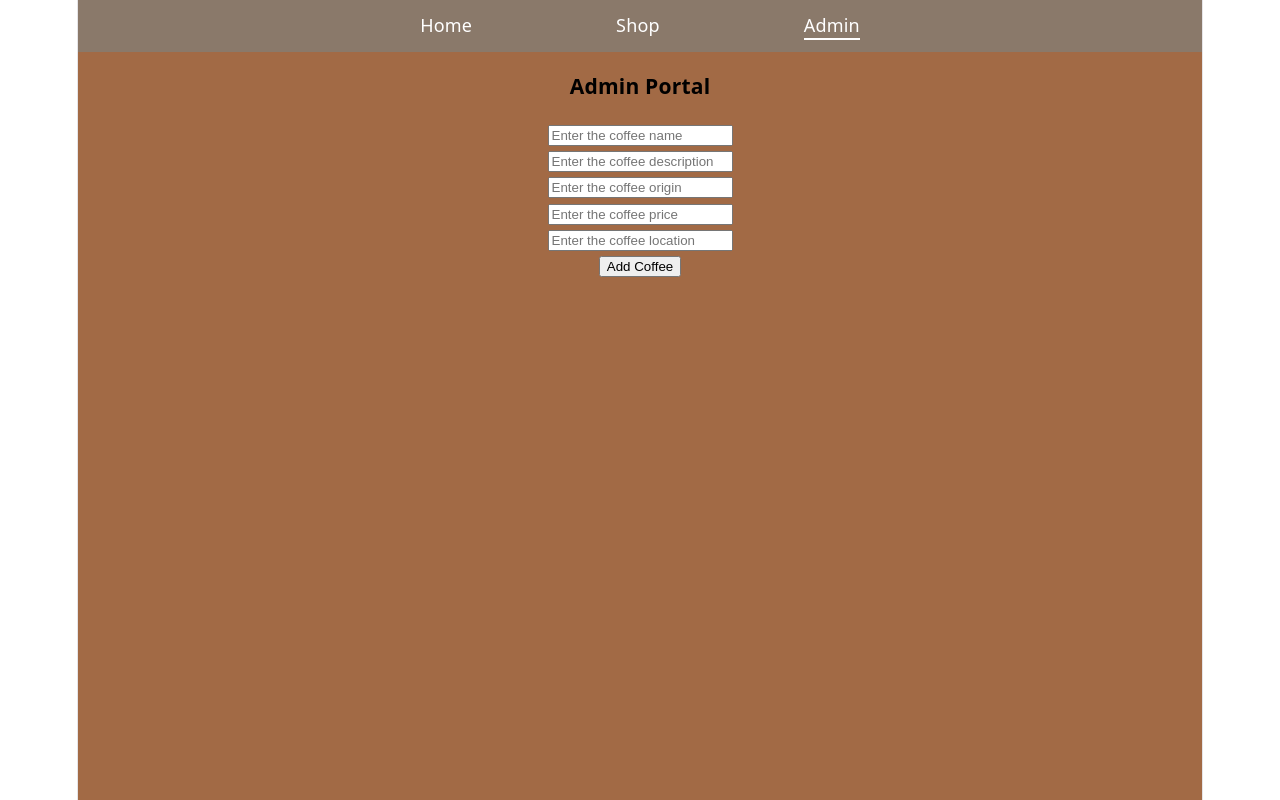
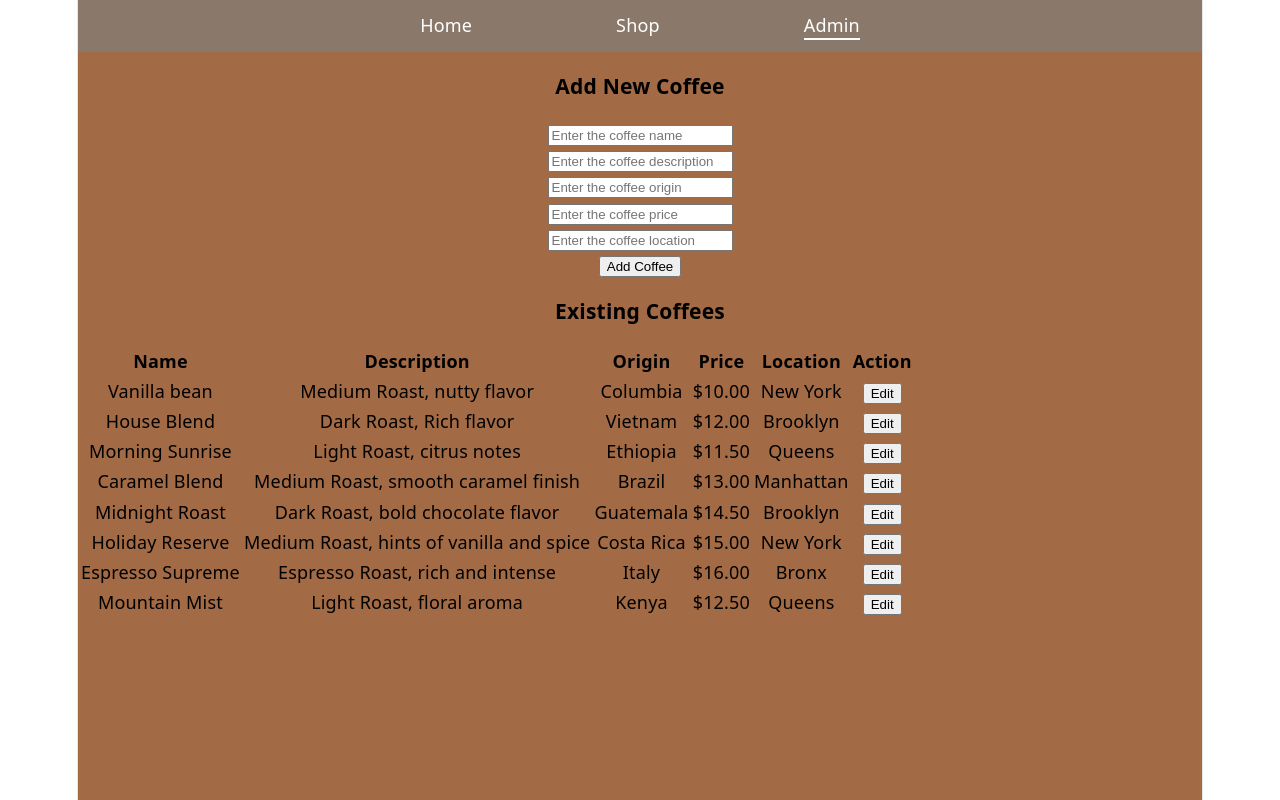
Before and after one commit to Matt20Swanberg/Summative_Lab-Building-a-React-Based-Personal-Project-Showcase-App, a React (Vite) app: page /admin in a window 1280 px wide. Built offline with nearby package versions, Linux system fonts and the light colour scheme.

Commit message:
Add admin coffee editing workflow

```diff
--- a/src/pages/AdminPortal.jsx
+++ b/src/pages/AdminPortal.jsx
@@ -1,6 +1,8 @@
 import { useState } from "react";
 
 function AdminPortal({ coffeeList, setCoffeeList }) {
+
+    const [editCoffeeId, setEditCoffeeId] = useState(null)
 
     const [newCoffee, setNewCoffee] = useState({
         name: "",
@@ -10,6 +12,19 @@ function AdminPortal({ coffeeList, setCoffeeList }) {
         location: ""
     });
 
+    const handleEdit = (coffee) => {
+        event.preventDefault();
+        setEditCoffeeId(coffee.id);
+
+        setNewCoffee({
+            name: coffee.name,
+            description: coffee.description,
+            origin: coffee.origin,
+            price: coffee.price,
+            location: coffee.location,
+        })
+    }
+
     const handleChange = (event) => {
         const { name, value } = event.target;
 
@@ -18,7 +33,20 @@ function AdminPortal({ coffeeList, setCoffeeList }) {
 
     const handleSubmit = (event) => {
         event.preventDefault();
+        if (editCoffeeId) {
+            const coffeeToEdit = coffeeList.map((coffee) => {
+                if (coffee.id === editCoffeeId) {
+                    return {
+                        ...coffee,
+                        ...newCoffee,
+                        price: Number(newCoffee.price),
+                    }
+                }
+                return coffee;
+            })
+            setCoffeeList(coffeeToEdit);
 
+        } else {
             const coffeeToAdd = {
                 id: coffeeList.length + 1,
                 ...newCoffee,
@@ -34,13 +62,21 @@ function AdminPortal({ coffeeList, setCoffeeList }) {
                 price: "",
                 location: "",
             })
+        }
+        setEditCoffeeId(null);
+        setNewCoffee({
+            name: "",
+            description: "",
+            origin: "",
+            price: "",
+            location: "",
+        })
     };
 
     return (
         <div className="container">
             <form className="add-coffee-form" onSubmit={handleSubmit}>
-                <h3>Admin Portal</h3>
-
+                <h3>Add New Coffee</h3>
                 <input
                     name="name"
                     type="text"
@@ -88,6 +124,38 @@ function AdminPortal({ coffeeList, setCoffeeList }) {
                 <br />
                 <button type="submit">Add Coffee</button>
             </form>
+            <section className="admin-coffee-list">
+                <h3>Existing Coffees</h3>
+
+                <table>
+                    <thead>
+                        <tr>
+                            <th>Name</th>
+                            <th>Description</th>
+                            <th>Origin</th>
+                            <th>Price</th>
+                            <th>Location</th>
+                            <th>Action</th>
+                        </tr>
+                    </thead>
+
+                    <tbody>
+                        {coffeeList.map((coffee) => (
+                            <tr key={coffee.id}>
+                                <td>{coffee.name}</td>
+                                <td>{coffee.description}</td>
+                                <td>{coffee.origin}</td>
+                                <td>${coffee.price.toFixed(2)}</td>
+                                <td>{coffee.location}</td>
+                                <td>
+                                    <button type="button" onClick={() => handleEdit(coffee)}>Edit</button>
+                                </td>
+                            </tr>
+                        ))}
+                    </tbody>
+                </table>
+
+            </section>
         </div>
     )
 
```
Lines whose indentation alone changed are shown as unchanged.
